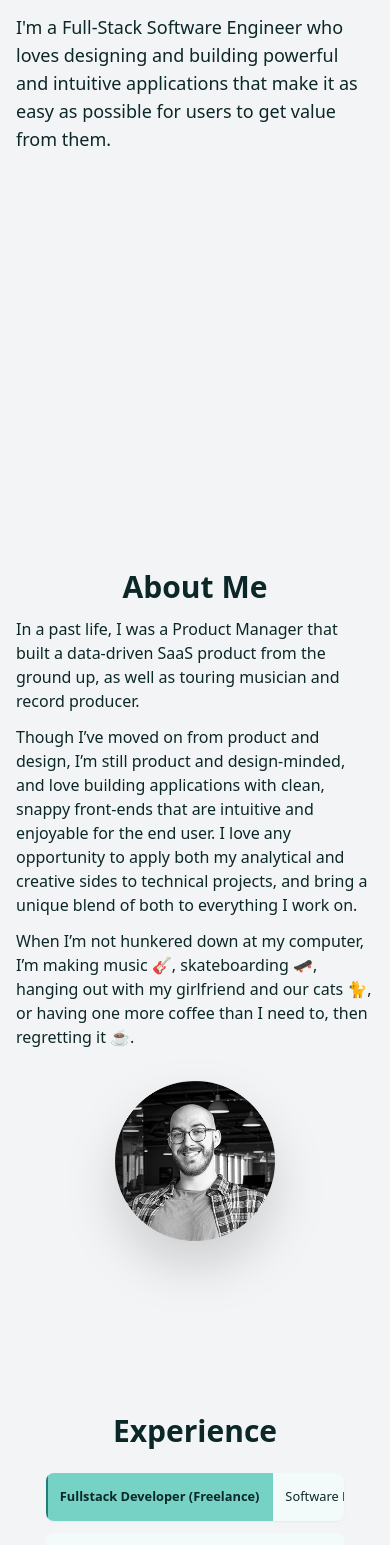
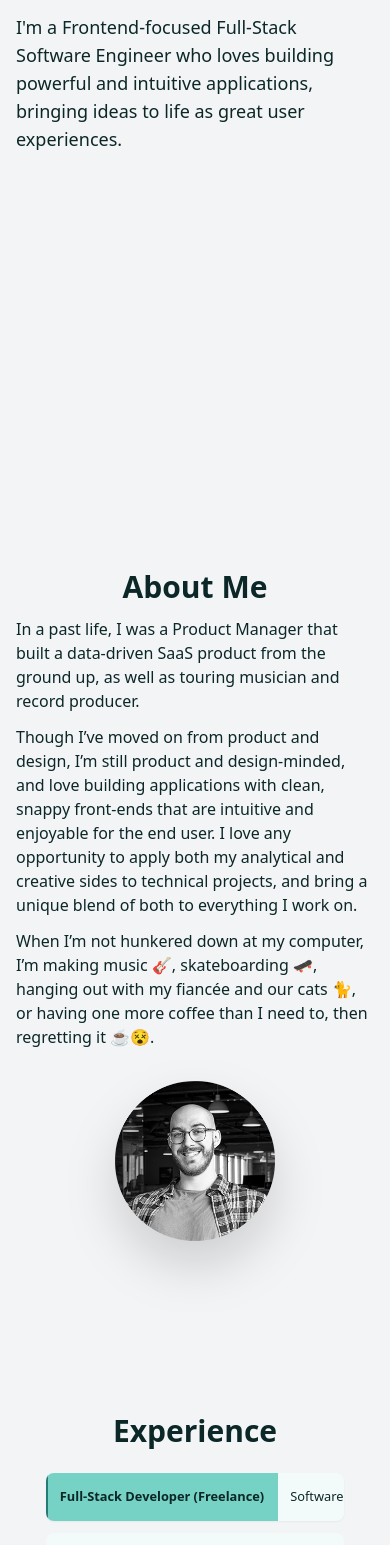
Before and after one commit to danjzych/portfolio-website, a SvelteKit app: page / in a window 390 px wide. Shown: the part 435-1980 px from the top of the page. Built offline with nearby package versions, Linux system fonts and the light colour scheme.

Commit message:
Updated content

```diff
--- a/src/components/sections/About.svelte
+++ b/src/components/sections/About.svelte
@@ -39,9 +39,9 @@
 					</p>
 					<p>
 						When I’m not hunkered down at my computer, I’m making music 🎸,
-						skateboarding 🛹, hanging out with my girlfriend and our cats
-						🐈, or having one more coffee than I need to, then regretting
-						it ☕️.
+						skateboarding 🛹, hanging out with my fiancée and our cats 🐈,
+						or having one more coffee than I need to, then regretting it
+						☕️😵.
 					</p>
 				</div>
 			{/if}
--- a/src/components/sections/Contact.svelte
+++ b/src/components/sections/Contact.svelte
@@ -24,11 +24,11 @@
 			class="text-center font-light sm:w-3/5"
 			transition:fade={{ duration: 400 }}
 		>
-			I’m currently on the hunt for my next engineering opportunity, and
-			would love to connect with you. Whether you want to talk about an
-			open position, an open-source project, or just tech in general, I’m
-			happy to chat. Shoot me an email, drop me a message on LinkedIn, or
-			take a look at my Github!
+			I could talk about software engineering all day, and would love to
+			connect with you! Whether you want to talk about an open-source
+			project, an open position, or just tech in general, I’m happy to
+			chat. Shoot me an email, drop me a message on LinkedIn, or take a
+			look at my Github!
 		</p>
 		<div class="join">
 			<a
--- a/src/components/sections/Hero.svelte
+++ b/src/components/sections/Hero.svelte
@@ -25,9 +25,9 @@
 			class="text-lg"
 			transition:fade|global={{ delay: 2750, duration: 750 }}
 		>
-			I'm a Full-Stack Software Engineer who loves designing and building
-			powerful and intuitive applications that make it as easy as possible
-			for users to get value from them.
+			I'm a Frontend-focused Full-Stack Software Engineer who loves
+			building powerful and intuitive applications, bringing ideas to life
+			as great user experiences.
 		</p>
 	{/if}
 </div>
--- a/src/components/sections/Projects.svelte
+++ b/src/components/sections/Projects.svelte
@@ -12,7 +12,7 @@
 	class="flex min-h-screen min-w-full flex-col items-center gap-6"
 >
 	<h2
-		class="mt-32 flex w-3/5 items-center justify-between pb-6 text-3xl font-semibold"
+		class="mt-32 flex w-3/5 flex-col items-center pb-6 text-3xl font-semibold md:flex-row md:justify-between"
 	>
 		<a href="#projects" on:click|preventDefault={scrollToSection}
 			>Portfolio</a
--- a/src/lib/content/experience.json
+++ b/src/lib/content/experience.json
@@ -5,7 +5,7 @@
             "link": "https://www.activeartist.io/"
         },
         "position": {
-            "title": "Fullstack Developer (Freelance)",
+            "title": "Full-Stack Developer (Freelance)",
             "start_date": "January 2024",
             "end_date": "Present",
             "description": [
@@ -24,10 +24,10 @@
             "start_date": "October 2023",
             "end_date": "November 2023",
             "description": [
-                "Translated complex design requirements into interactive and responsive components in React, Typescript, GraphQL, and Sass codebase as part of frontend redesign",
+                "Translated complex design requirements into interactive and responsive components as part of frontend redesign",
                 "Built “card” component to dynamically query for and present live data for open support tickets, as determined by user preferences",
                 "Implemented interaction-heavy Nav Bar component, using React Router to navigate users, and CSS to animate collapse of Nav Bar and additional UI interactions",
-                "Tested to ensure style and functionality of components in previous version of product, making sure that new style and functionality only were viewable to users who opted into trialing new version"
+                "Tested to ensure style and functionality of components in previous version of product, making sure that new style and functionality only were viewable to users who opted into new design"
             ]
         }
     },
@@ -55,8 +55,7 @@
                 "Grew new business intelligence product to over 200+ customer accounts after receiving ownership during beta/MVP phase",
                 "Collaborated with executive leadership, engineering, design, sales, marketing, support, and onboarding teams to successfully plan, execute, and rollout full redesign of product",
                 "Planned and implemented product analytics strategy using Mixpanel and Segment, leading to Improved DAU, WAU, MAU, and Average Session Duration",
-                "Conducted always-on user research and user interviews to maintain an up-to-date and prioritized backlog to use in product roadmapping and sprint planning",
-                "Lead engineering team sprint planning and maintained tickets in Jira"
+                "Conducted always-on user research and user interviews to maintain an up-to-date and prioritized backlog to use in product roadmapping and sprint planning"
             ]
         }
     },
```
